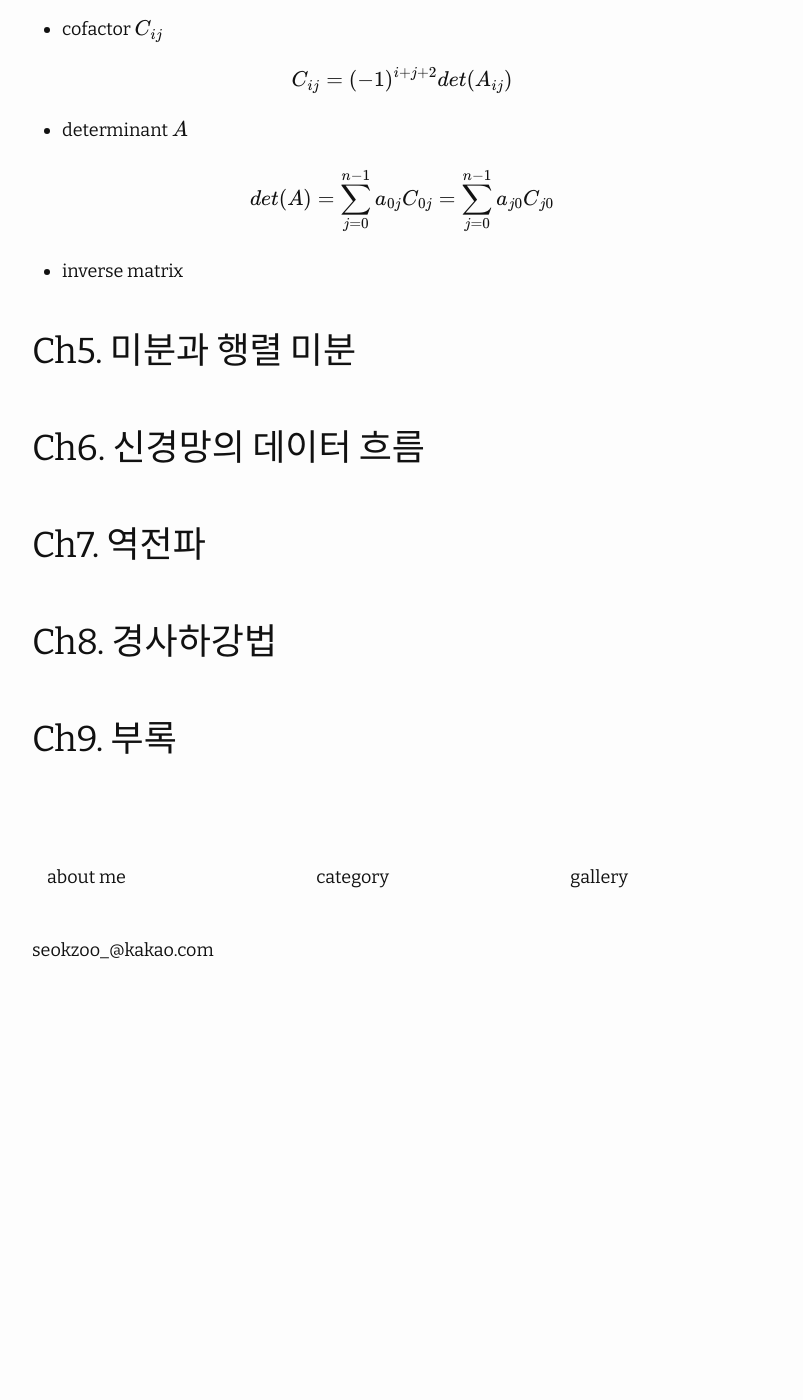
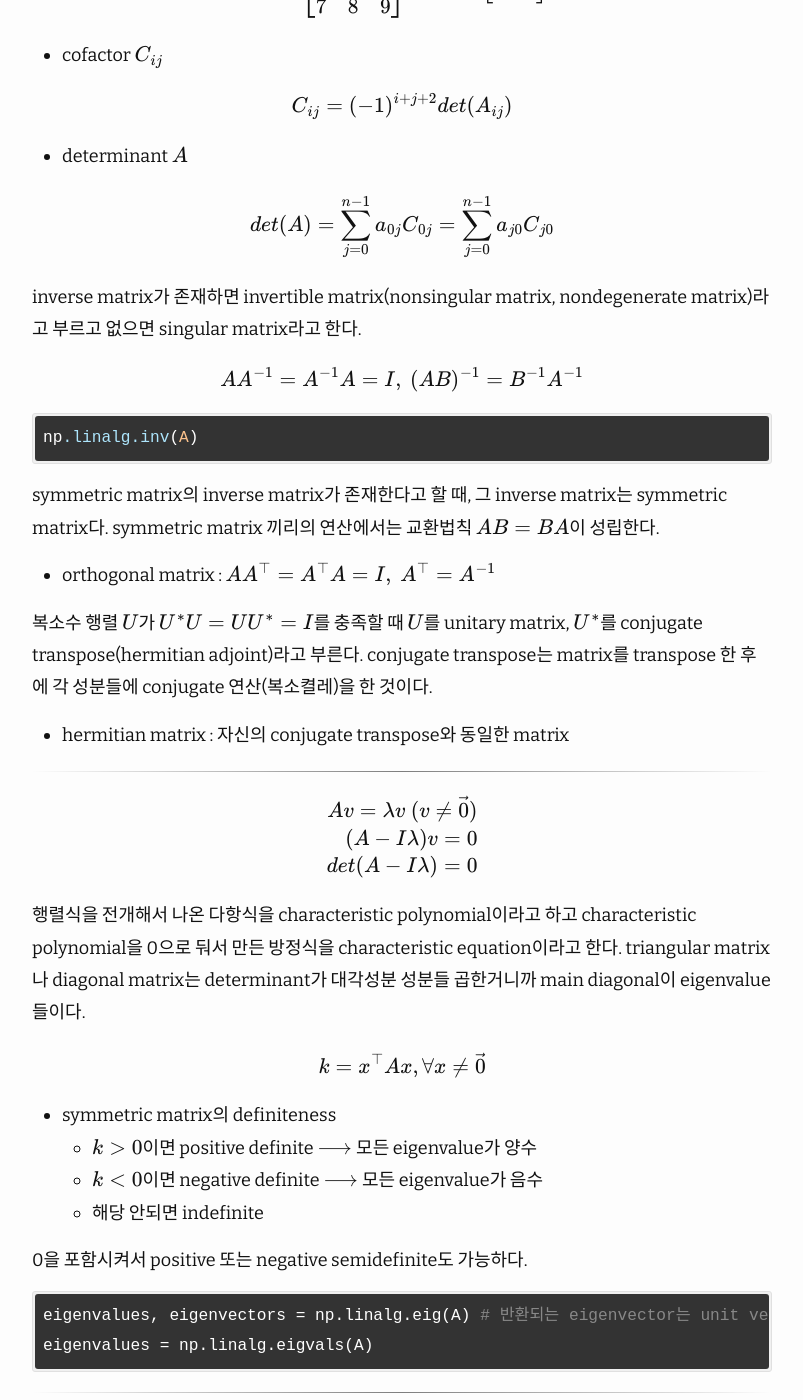
Before and after one commit to seokzoo/seokzoo.github.io, a Jekyll site: the page built from _posts/2024-01-17-독서정리-딥러닝을-위한-수학.md, in a window 1280 px wide and 1400 px high, scrolled down 8950 px. Shown: the whole window, without its empty margins (238-1041 px from the left). Built offline with Jekyll 4.4.1, drawn with Linux system fonts in a browser that asks for light colours; nearby versions of some CDN libraries; formulas are drawn with MathJax 3; before the commit the page ends 9951 px from its top, so only the background shows below that; some of the changed text lies outside the part shown.

Commit message:
update post

````diff
--- a/_posts/2024-01-17-독서정리-딥러닝을-위한-수학.md
+++ b/_posts/2024-01-17-독서정리-딥러닝을-위한-수학.md
@@ -139,7 +139,7 @@ $$ P(y\vert x)=\frac{P(x\vert y)P(y)}{P(x)}$$
 	- geometric mean : $^n\sqrt{\prod_i^{n-1} x_i}$
 	- harmonic mean : $(\frac{1}{n}\sum_i^{n-1} \frac{1}{x_i})^{-1}$
 - variation
-	- range : $max(x) - min(x)$
+	- range : $\max(x) - \min(x)$
 	- mean deviation : $MD=\frac{1}{n}\sum_i^{n-1} \vert \bar{x}-x_i\vert$
 	- biased sample variance : $s_n^2=\frac{1}{n}\sum_i^{n-1}(\bar{x}-x_i)^2$
 	- unbiased sample variance : $s^2=\frac{1}{n-1}\sum_i^{n-1}(\bar{x}-x_i)^2$
@@ -188,7 +188,7 @@ p-value가 특정 threshold($\alpha$)보다 작으면 $H_0$를 reject 하고 $H_
 
 - confidence interval (CI) : 예를 들어 95%의 CI라고 하면 동일한 방식으로 100번 표본을 뽑아서 신뢰 구간을 구하면 그 중 95개가 실제 모평균을 포함하게 된다는 뜻이다. 그냥 모평균이 CI에 있을 확률이 95%라고 이해해도 된다. p-value가 $\alpha$보다 작으면 $H_0$를 포함하지 않는 $CI_\alpha$가 존재한다.
 - size effect : 두 데이터 간의 평균 차이를 표준 편차로 나눈 값으로 두 데이터의 평균 차이가 얼마나 의미있는 차이인지 나타낸다. 그냥 평균 차이를 표준화한 지표라고 보면 된다.
-	- e.g. cohen's d : 해석하는 사람마다 차이가 있는데 대략 0.2 정도면 effect가 낮고 0.8 정도면 effect가 높다고 보면 됨
+	- e.g. cohen's d : 해석하는 사람마다 차이가 있는데 대략 0.2 정도면 effect가 낮고 0.8 정도면 effect가 높다고 보면 된다.
 
 effect size와 p-value : 두 모집단의 평균 차이가 얼마 되지 않는 경우에 각 모집단에서 표본을 뽑아서 두 표본 간의 평균이 같은지 다른지 검정한다고 할때, 표본의 크기가 크면 p-value는 충분히 낮게 나올 수 있지만(i.e. statistically significant) 두 표본 간의 effect size는 낮게 나온다(i.e. 실질적으로 의미있는 정도의 차이가 아닐 수 있다).
 
@@ -235,6 +235,7 @@ np.matmul(a, b) # 스칼라 값 불가능
 np.kron(a, b)
 ```
 
+<hr>
 
 dot이나 matmul 연산에서 1차 tensor(그냥 array)끼리 연산하면 스칼라가 나오고 1차 tensor랑 2차 tensor끼리 연산하면 1차 tensor가 나오고 2차 이상끼리 하면 2차 이상끼리 나온다.
 
@@ -276,7 +277,76 @@ $$
 det(A)=\sum_{j=0}^{n-1}a_{0j}C_{0j}=\sum_{j=0}^{n-1}a_{j0}C_{j0}
 $$
 
-- inverse matrix
+inverse matrix가 존재하면 invertible matrix(nonsingular matrix, nondegenerate matrix)라고 부르고 없으면 singular matrix라고 한다.
+
+$$ AA^{-1}=A^{-1}A=I,\ (AB)^{-1}=B^{-1}A^{-1}$$
+
+``` python
+np.linalg.inv(A)
+```
+
+symmetric matrix의 inverse matrix가 존재한다고 할 때, 그 inverse matrix는 symmetric matrix다. symmetric matrix 끼리의 연산에서는 교환법칙 $AB=BA$이 성립한다.
+
+- orthogonal matrix : $AA^{\top}=A^{\top}A=I,\ A^{\top}=A^{-1}$
+
+복소수 행렬 $U$가 $U^{\ast}U=UU^{\ast}=I$를 충족할 때 $U$를 unitary matrix, $U^{\ast}$를 conjugate transpose(hermitian adjoint)라고 부른다. conjugate transpose는 matrix를 transpose 한 후에 각 성분들에 conjugate 연산(복소켤레)을 한 것이다.
+
+- hermitian matrix : 자신의 conjugate transpose와 동일한 matrix
+
+<hr>
+
+$$\begin{align} Av=\lambda v\ (v\ne \vec{0})\\(A-I\lambda)v=0\\ det(A-I\lambda)=0 \end{align}$$
+
+행렬식을 전개해서 나온 다항식을 characteristic polynomial이라고 하고 characteristic polynomial을 0으로 둬서 만든 방정식을 characteristic equation이라고 한다. triangular matrix나 diagonal matrix는 determinant가 대각성분 성분들 곱한거니까 main diagonal이 eigenvalue들이다.
+
+$$k=x^{\top}Ax, \forall x\ne \vec{0}$$
+
+- symmetric matrix의 definiteness
+	- $k > 0$이면 positive definite $\longrightarrow$ 모든 eigenvalue가 양수
+	- $k<0$이면 negative definite $\longrightarrow$ 모든 eigenvalue가 음수
+	- 해당 안되면 indefinite
+
+0을 포함시켜서 positive 또는 negative semidefinite도 가능하다.
+
+``` python
+eigenvalues, eigenvectors = np.linalg.eig(A) # 반환되는 eigenvector는 unit vector
+eigenvalues = np.linalg.eigvals(A)
+```
+
+<hr>
+
+- $p$-norm ($L_p$ norm)
+	- L1 norm(manhattan distance)
+	- L2 norm(euclidean distance)
+
+$$ \Vert x\Vert_p=(\sum_i\vert x_i\vert^p)^{\frac{1}{p}}$$
+
+- $L_{\infty}$ norm (chebyshev distance)
+
+$$ L_{\infty}=\max \vert x_i\vert$$
+
+distance는 두 벡터 차에 대해서 norm 계산하는 것이다.
+
+- covariance matrix
+
+$$\Sigma_{ij}=\frac{1}{n-1}\sum_{k=0}^{n-1}(x_{ki}-\bar{x}_i)(x_{kj}-\bar{x}_j)$$
+
+
+- mahalanobis distance : 데이터의 분산을 고려한 distance
+
+$$ D_M=\sqrt{(x-\mu)^{\top}\Sigma^{-1}(x-\mu)}$$
+
+$\mu$는 벡터의 각 feature 값의 평균값으로 구성된 벡터지만 $\mu$ 대신 공간 상의 임의 벡터를 사용해서 distance를 구할 수 있다. 각 label에 속한 벡터들의 평균 벡터인 centroid vector를 계산해서 임의 벡터가 어떤 label의 centroid vector와 가까운지 계산하는 식으로 nearest centroid classifier를 만들 수 있다. 이상치 검출하는데 mahalanobis distance가 사용될 수 있다.
+
+- KL-divergence(Kullback-Leibler divergence, relative entropy) : 두 확률 분포 사이의 distance를 측정
+
+$$ D_{KL}(P\Vert Q)=\sum_x P(x)log_2(\frac{P(x)}{Q(x)})$$
+
+``` python
+np.cov(X, rowvar=False) # covariance matrix 반환하고 unbiased estimator 이용(n-1)
+np.std(X, axis=0, ddof=1) # 표준편차 반환하고 ddof가 1이면 unbiased estimator 이용
+scipy.spatial.distance.mahalanobis(a, b, SI) # SI는 inverse covariance matrix
+```
 
 
 
````
Also changed, not shown: 2 other files.
